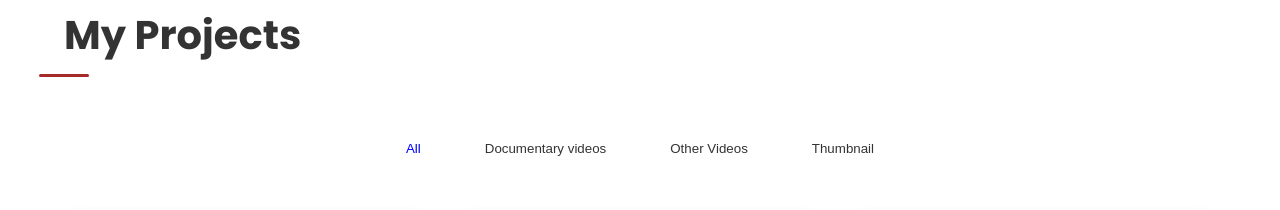
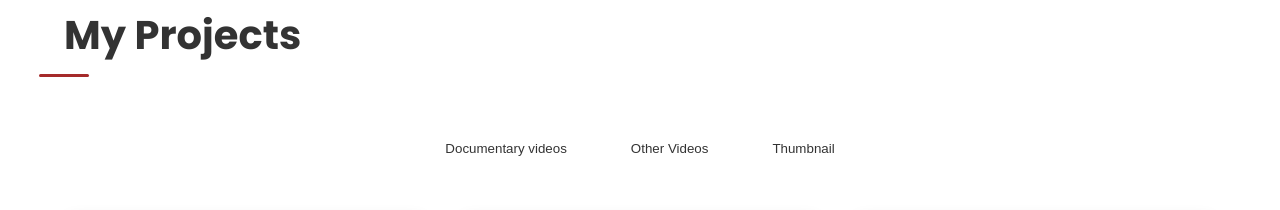
Before and after one commit to yeabsra780/yeabsra-dereje-portfolio, a plain HTML site: page index.html in a window 1280 px wide. Shown: the part 2609-2819 px from the top of the page. Drawn offline with Linux system fonts and the light colour scheme; grey boxes are pictures that could not be loaded.

Commit message:
Update index.html

```diff
--- a/index.html
+++ b/index.html
@@ -192,7 +192,6 @@ I’ve also developed the ability to build scenes entirely from scratch even whe
     <div class="container">
         <h2 class="section-title">My Projects</h2>
         <div class="projects-filter">
-            <button class="filter-btn active" data-filter="all">All</button>
             <button class="filter-btn" data-filter="video">Documentary videos</button>
             <button class="filter-btn" data-filter="other video">Other Videos</button>
             <button class="filter-btn" data-filter="graphics">Thumbnail</button>
```
